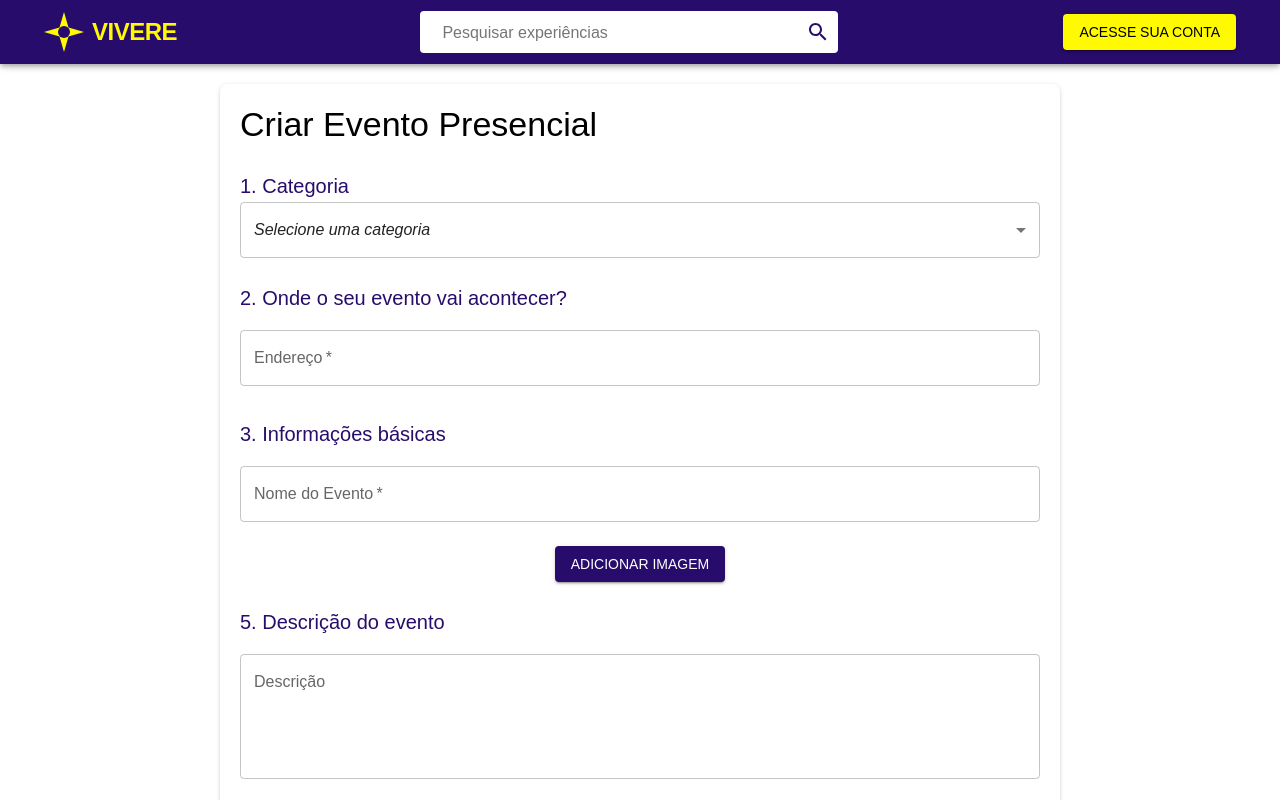
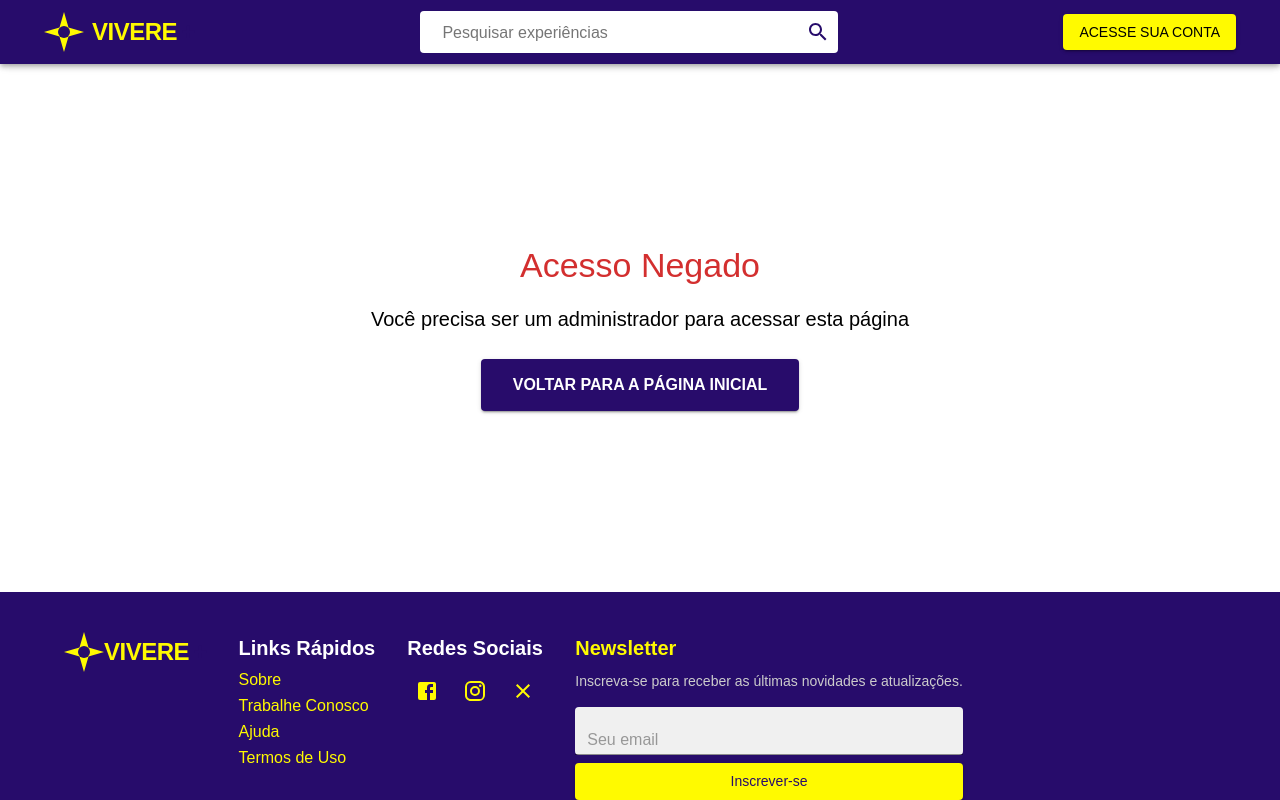
Before and after one commit to vivereTeam/vivere-front, a React (Vite) app: page /create-event in a window 1280 px wide. Shown: the top 800 px of the page. Built offline with nearby package versions, Linux system fonts and the light colour scheme; no server answers.

Commit message:
feat: add role-based access control to creation page

```diff
--- a/src/pages/Experience/ExperienceCreationPage.jsx
+++ b/src/pages/Experience/ExperienceCreationPage.jsx
@@ -1,4 +1,4 @@
-import { useState } from "react";
+import { useState, useEffect } from "react";
 import {
   TextField,
   Button,
@@ -12,10 +12,12 @@ import {
   Card,
   CardMedia,
   CardContent,
+  CircularProgress
 } from "@mui/material";
 import { useNavigate } from "react-router-dom";
 import axios from "axios";
 import { createEvento } from "../../services/api";
+import { useAuth } from "../../context/AuthContext";
 
 function mapCategoria(frontCategory) {
   switch (frontCategory) {
@@ -42,6 +44,8 @@ function mapCategoria(frontCategory) {
 
 const ExperienceCreationPage = () => {
   const navigate = useNavigate();
+  const { userRole, loggedIn } = useAuth();
+  const [loading, setLoading] = useState(true);
 
   const [eventData, setEventData] = useState({
     category: "",
@@ -59,6 +63,54 @@ const ExperienceCreationPage = () => {
   });
 
   const [previewOpen, setPreviewOpen] = useState(false);
+
+  useEffect(() => {
+    setLoading(false);
+  }, []);
+
+  if (loading) {
+    return (
+      <Box sx={{ display: 'flex', justifyContent: 'center', alignItems: 'center', height: '200px' }}>
+        <CircularProgress color="secondary" size={40} />
+      </Box>
+    );
+  }
+
+  if (!loggedIn || userRole !== "ADMIN") {
+    return (
+      <Box
+        sx={{
+          display: 'flex',
+          flexDirection: 'column',
+          alignItems: 'center',
+          justifyContent: 'center',
+          height: '60vh',
+          textAlign: 'center',
+          p: 3
+        }}
+      >
+        <Typography variant="h4" color="error" sx={{ mb: 2 }}>
+          Acesso Negado
+        </Typography>
+        <Typography variant="h6" sx={{ mb: 3 }}>
+          Você precisa ser um administrador para acessar esta página
+        </Typography>
+        <Button
+          variant="contained"
+          color="primary"
+          onClick={() => navigate('/')}
+          sx={{
+            px: 4,
+            py: 1.5,
+            fontSize: '1rem',
+            fontWeight: 600
+          }}
+        >
+          Voltar para a página inicial
+        </Button>
+      </Box>
+    );
+  }
 
   const handleChange = (e) => {
     const { name, value } = e.target;
@@ -130,7 +182,7 @@ const ExperienceCreationPage = () => {
       navigate("/");
     } catch (error) {
       console.error("Erro ao criar evento:", error);
-      alert("Ocorreu um erro ao criar o evento. Verifique se você está logado como ADMIN.");
+      alert("Ocorreu um erro ao criar o evento.");
     }
   };
 
```
